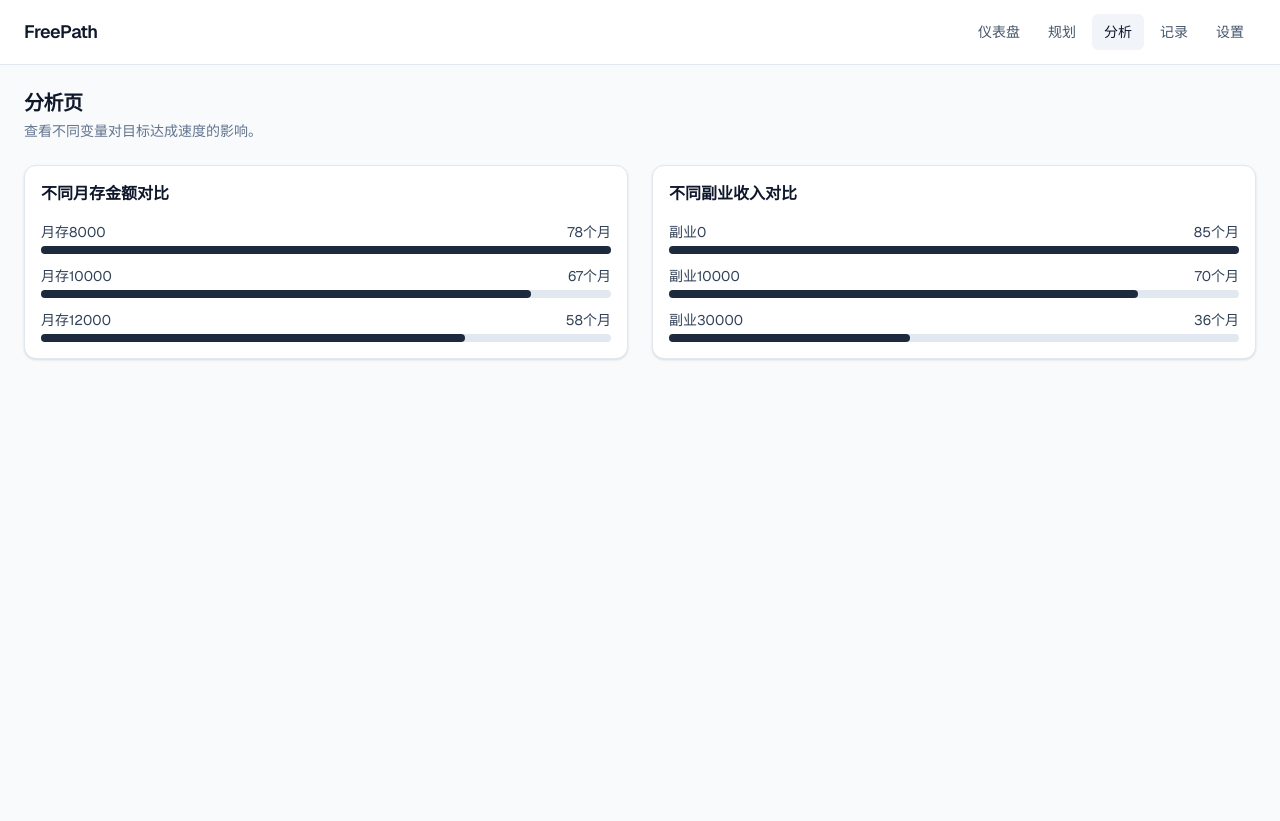
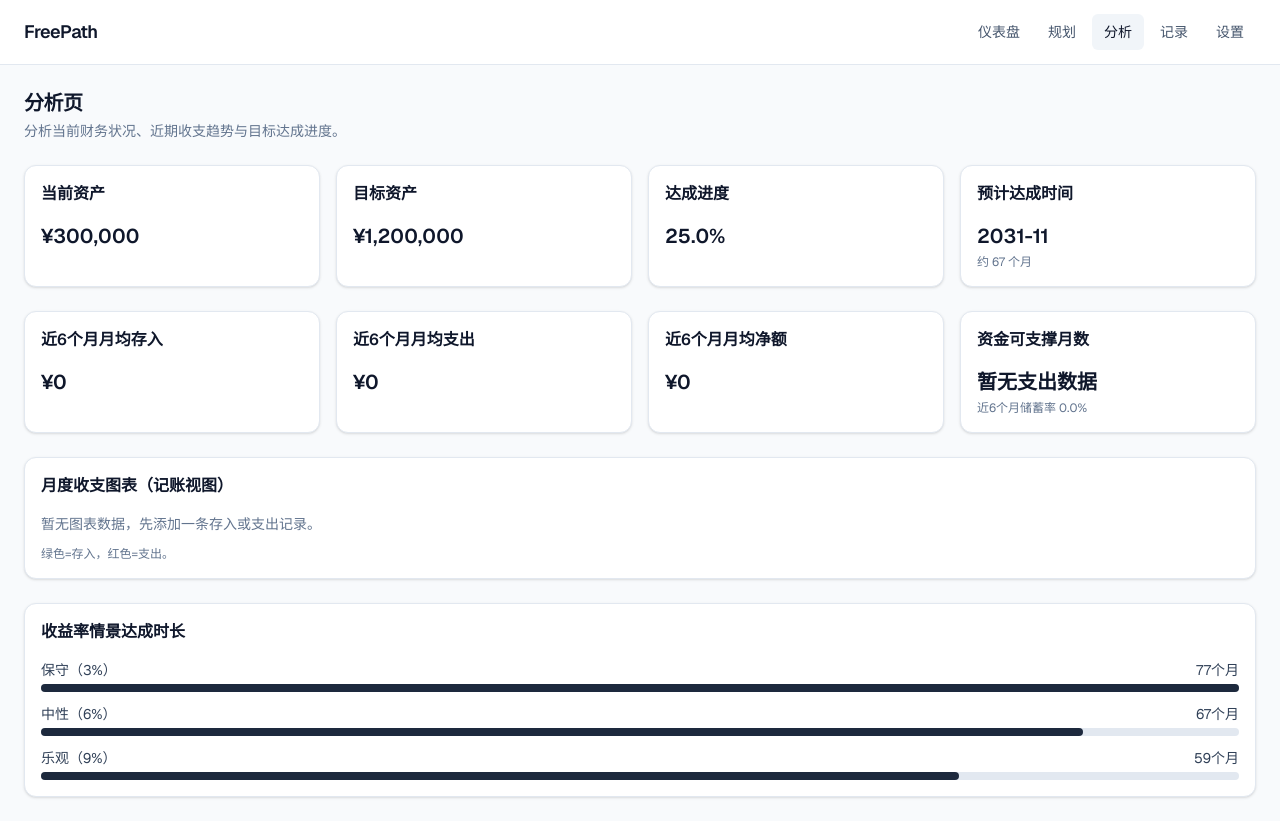
Before and after one commit to asd977/FreePath, a Next.js app: page /analysis in a window 1280 px wide. Before the commit the page ends 800 px from the top, so only its background shows below. Built offline with nearby package versions, Linux system fonts and the light colour scheme.

Commit message:
feat: enhance records and analysis with practical bookkeeping insights

```diff
--- a/app/analysis/page.tsx
+++ b/app/analysis/page.tsx
@@ -3,23 +3,47 @@
 import { useMemo, useState } from "react";
 import { SectionHeading } from "@/components/common/section-heading";
 import { Card, CardContent, CardHeader, CardTitle } from "@/components/ui/card";
+import { CashflowOverviewChart } from "@/components/charts/cashflow-overview-chart";
 import { DEFAULT_FINANCE_INPUTS } from "@/config/defaults";
-import { estimateMonthToGoal } from "@/lib/finance";
+import { calculateScenarioResults, evaluatePlan } from "@/lib/finance";
 import { storage } from "@/lib/storage";
+import { formatCurrency, formatPercent } from "@/lib/utils";
+import { MonthlyRecord } from "@/types/record";
 
-function SimpleCompareBars({ data }: { data: Array<{ name: string; months: number }> }) {
-  const max = Math.max(...data.map((d) => d.months), 1);
+function normalizeRecords(records: MonthlyRecord[]): MonthlyRecord[] {
+  return records.map((record) => ({
+    ...record,
+    type: record.type ?? "deposit",
+  }));
+}
+
+function SummaryCard({ title, value, hint }: { title: string; value: string; hint?: string }) {
+  return (
+    <Card>
+      <CardHeader>
+        <CardTitle>{title}</CardTitle>
+      </CardHeader>
+      <CardContent className="space-y-1">
+        <p className="text-xl font-semibold text-slate-900">{value}</p>
+        {hint ? <p className="text-xs text-slate-500">{hint}</p> : null}
+      </CardContent>
+    </Card>
+  );
+}
+
+function ScenarioBars({ rows }: { rows: Array<{ label: string; months: number | null }> }) {
+  const max = Math.max(...rows.map((d) => d.months ?? 0), 1);
 
   return (
     <div className="space-y-3">
-      {data.map((item) => (
-        <div key={item.name} className="space-y-1">
+      {rows.map((item) => (
+        <div key={item.label} className="space-y-1">
           <div className="flex items-center justify-between text-sm text-slate-700">
-            <span>{item.name}</span>
-            <span>{item.months}个月</span>
+            <span>{item.label}</span>
+            <span>{item.months === null ? "未达成" : `${item.months}个月`}</span>
           </div>
           <div className="h-2 rounded bg-slate-200">
-            <div className="h-2 rounded bg-slate-800" style={{ width: `${(item.months / max) * 100}%` }} />
+            <div className="h-2 rounded bg-slate-800" style={{ width: `${((item.months ?? 0) / max) * 100}%` }} />
           </div>
         </div>
       ))}
@@ -29,59 +53,71 @@ function SimpleCompareBars({ data }: { data: Array<{ name: string; months: numbe
 
 export default function AnalysisPage() {
   const [baseInputs] = useState(() => storage.getFinanceInputs(DEFAULT_FINANCE_INPUTS));
+  const [records] = useState(() => normalizeRecords(storage.getRecords() as MonthlyRecord[]));
 
-  const comparisonData = useMemo(() => {
-    const base = {
-      principal: baseInputs.principal,
-      annualReturnRatePct: baseInputs.annualReturnRate,
-      startMonth: baseInputs.startMonth,
-      contributeAtMonthEnd: baseInputs.contributeAtMonthEnd,
-      targetPrincipal: Math.max((baseInputs.targetAnnualExpense - baseInputs.sideIncomeAnnual) / (baseInputs.safeWithdrawalRate / 100), 0),
-    };
-
-    const monthlyOptions = [0.8, 1, 1.2].map((multiplier) => {
-      const monthlyContribution = Math.max(Math.round(baseInputs.monthlyContribution * multiplier), 0);
-      return {
-        name: `月存${monthlyContribution}`,
-        months: estimateMonthToGoal({ ...base, monthlyContribution }).months ?? 0,
-      };
-    });
-
-    const incomeOptions = [0, 10000, 30000].map((sideIncome) => ({
-      name: `副业${sideIncome}`,
-      months: estimateMonthToGoal({
-        ...base,
-        monthlyContribution: baseInputs.monthlyContribution,
-        targetPrincipal: Math.max((baseInputs.targetAnnualExpense - sideIncome) / (baseInputs.safeWithdrawalRate / 100), 0),
-      }).months ?? 0,
+  const analysis = useMemo(() => {
+    const plan = evaluatePlan(baseInputs);
+    const scenarios = calculateScenarioResults(baseInputs, plan.targetPrincipal).map((item) => ({
+      label: `${item.key === "conservative" ? "保守" : item.key === "neutral" ? "中性" : "乐观"}（${item.rate}%）`,
+      months: item.monthsToGoal,
     }));
 
-    return { monthlyOptions, incomeOptions };
-  }, [baseInputs]);
+    const monthlyMap = new Map<string, { month: string; deposit: number; expense: number }>();
+    records.forEach((item) => {
+      const current = monthlyMap.get(item.month) ?? { month: item.month, deposit: 0, expense: 0 };
+      if (item.type === "expense") current.expense += item.amount;
+      else current.deposit += item.amount;
+      monthlyMap.set(item.month, current);
+    });
+    const monthlySeries = Array.from(monthlyMap.values()).sort((a, b) => a.month.localeCompare(b.month));
+    const last6 = monthlySeries.slice(-6);
+    const deposit6 = last6.reduce((sum, item) => sum + item.deposit, 0);
+    const expense6 = last6.reduce((sum, item) => sum + item.expense, 0);
+    const avgDeposit = last6.length ? deposit6 / last6.length : 0;
+    const avgExpense = last6.length ? expense6 / last6.length : 0;
+    const avgNet = avgDeposit - avgExpense;
+    const savingsRate = avgDeposit <= 0 ? 0 : (avgNet / avgDeposit) * 100;
+    const runwayMonths = avgExpense > 0 ? baseInputs.principal / avgExpense : null;
+
+    return { plan, scenarios, monthlySeries, avgDeposit, avgExpense, avgNet, savingsRate, runwayMonths };
+  }, [baseInputs, records]);
 
   return (
     <div className="space-y-6">
-      <SectionHeading title="分析页" description="查看不同变量对目标达成速度的影响。" />
+      <SectionHeading title="分析页" description="分析当前财务状况、近期收支趋势与目标达成进度。" />
 
-      <div className="grid gap-6 xl:grid-cols-2">
-        <Card>
-          <CardHeader>
-            <CardTitle>不同月存金额对比</CardTitle>
-          </CardHeader>
-          <CardContent>
-            <SimpleCompareBars data={comparisonData.monthlyOptions} />
-          </CardContent>
-        </Card>
+      <div className="grid gap-4 md:grid-cols-2 xl:grid-cols-4">
+        <SummaryCard title="当前资产" value={formatCurrency(baseInputs.principal)} />
+        <SummaryCard title="目标资产" value={formatCurrency(analysis.plan.targetPrincipal)} />
+        <SummaryCard title="达成进度" value={formatPercent(analysis.plan.progressPct)} />
+        <SummaryCard
+          title="预计达成时间"
+          value={analysis.plan.reachedMonth ?? "未在模拟期内达成"}
+          hint={analysis.plan.monthsToGoal === null ? "可提高月存或降低目标支出" : `约 ${analysis.plan.monthsToGoal} 个月`}
+        />
+      </div>
 
-        <Card>
-          <CardHeader>
-            <CardTitle>不同副业收入对比</CardTitle>
-          </CardHeader>
-          <CardContent>
-            <SimpleCompareBars data={comparisonData.incomeOptions} />
-          </CardContent>
-        </Card>
+      <div className="grid gap-4 md:grid-cols-2 xl:grid-cols-4">
+        <SummaryCard title="近6个月月均存入" value={formatCurrency(analysis.avgDeposit)} />
+        <SummaryCard title="近6个月月均支出" value={formatCurrency(analysis.avgExpense)} />
+        <SummaryCard title="近6个月月均净额" value={formatCurrency(analysis.avgNet)} />
+        <SummaryCard
+          title="资金可支撑月数"
+          value={analysis.runwayMonths === null ? "暂无支出数据" : `${analysis.runwayMonths.toFixed(1)} 个月`}
+          hint={`近6个月储蓄率 ${formatPercent(analysis.savingsRate)}`}
+        />
       </div>
+
+      <CashflowOverviewChart data={analysis.monthlySeries} />
+
+      <Card>
+        <CardHeader>
+          <CardTitle>收益率情景达成时长</CardTitle>
+        </CardHeader>
+        <CardContent>
+          <ScenarioBars rows={analysis.scenarios} />
+        </CardContent>
+      </Card>
     </div>
   );
 }
--- a/app/api/records/route.ts
+++ b/app/api/records/route.ts
@@ -1,4 +1,5 @@
 import { NextResponse } from "next/server";
+import { currentMonth } from "@/lib/date";
 import { MonthlyRecord, RecordType } from "@/types/record";
 
 function isValidMonth(value: unknown): value is string {
@@ -19,13 +20,14 @@ export async function GET() {
 export async function POST(req: Request) {
   try {
     const body = (await req.json()) as Partial<MonthlyRecord>;
-    if (!isValidMonth(body.month) || typeof body.amount !== "number" || body.amount < 0 || !isValidType(body.type)) {
+    const month = isValidMonth(body.month) ? body.month : currentMonth();
+    if (typeof body.amount !== "number" || body.amount < 0 || !isValidType(body.type)) {
       return NextResponse.json({ ok: false, error: "Invalid record payload" }, { status: 400 });
     }
 
     const item: MonthlyRecord = {
       id: typeof body.id === "string" && body.id ? body.id : crypto.randomUUID(),
-      month: body.month,
+      month,
       amount: body.amount,
       type: body.type,
       note: typeof body.note === "string" ? body.note : "",
--- a/components/records/monthly-record-form.tsx
+++ b/components/records/monthly-record-form.tsx
@@ -6,6 +6,7 @@ import { Input } from "@/components/ui/input";
 import { Label } from "@/components/ui/label";
 import { Button } from "@/components/ui/button";
 import { Textarea } from "@/components/ui/textarea";
+import { currentMonth } from "@/lib/date";
 import { RecordType } from "@/types/record";
 
 type FormValues = {
@@ -16,7 +17,12 @@ type FormValues = {
 };
 
 export function MonthlyRecordForm({ onSubmit }: { onSubmit: (values: FormValues) => void }) {
-  const [values, setValues] = useState<FormValues>({ month: "", amount: 0, type: "deposit", note: "" });
+  const [values, setValues] = useState<FormValues>({
+    month: currentMonth(),
+    amount: 0,
+    type: "deposit",
+    note: "",
+  });
 
   return (
     <Card>
@@ -30,7 +36,7 @@ export function MonthlyRecordForm({ onSubmit }: { onSubmit: (values: FormValues)
             e.preventDefault();
             if (!values.month || values.amount < 0) return;
             onSubmit(values);
-            setValues({ month: "", amount: 0, type: "deposit", note: "" });
+            setValues({ month: currentMonth(), amount: 0, type: values.type, note: "" });
           }}
         >
           <div className="space-y-2">
@@ -45,7 +51,7 @@ export function MonthlyRecordForm({ onSubmit }: { onSubmit: (values: FormValues)
             </select>
           </div>
           <div className="space-y-2">
-            <Label>月份</Label>
+            <Label>月份（默认本月）</Label>
             <Input
               type="month"
               value={values.month}
@@ -53,7 +59,7 @@ export function MonthlyRecordForm({ onSubmit }: { onSubmit: (values: FormValues)
             />
           </div>
           <div className="space-y-2">
-            <Label>当月存入金额</Label>
+            <Label>{values.type === "expense" ? "当月支出金额" : "当月存入金额"}</Label>
             <Input
               type="number"
               min={0}
```
Also changed, not shown: app/records/page.tsx (+28 -2 lines).
